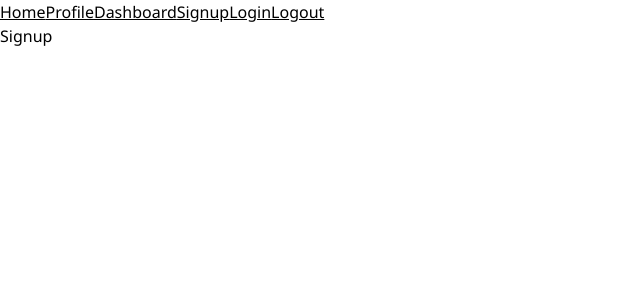
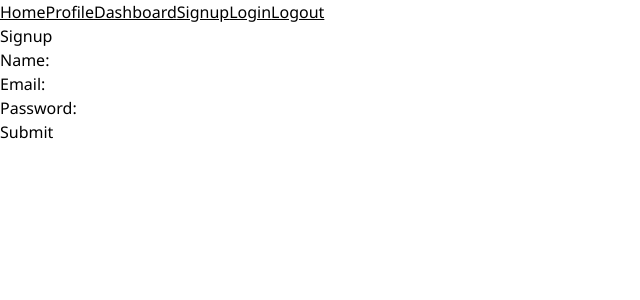
Before and after one commit to The5thAxiom/todo-app, a React (Vite) app in the folder frontend/: page /signup in a window 1280 px wide. Shown: the top 300 px of the page, without its empty margins (0-640 px from the left). Built offline with nearby package versions, Linux system fonts and the light colour scheme.

Commit message:
signup form works

```diff
--- a/frontend/src/pages/Login.tsx
+++ b/frontend/src/pages/Login.tsx
@@ -26,8 +26,6 @@ function Login() {
             data: { msg },
             status
         } = await apiCall('/api/login', 'POST', formData);
-        console.log(msg);
-        console.log(status);
         if (status === 202) {
             navigate('/profile');
         } else {
--- a/frontend/src/pages/Signup.tsx
+++ b/frontend/src/pages/Signup.tsx
@@ -1,5 +1,72 @@
+import { useState, ChangeEventHandler, FormEventHandler } from 'react';
+import useApi from '../hooks/useApi';
+import { useNavigate } from 'react-router-dom';
+
 function Signup() {
-    return <>Signup</>;
+    type SignupFormData = {
+        name: string;
+        email: string;
+        password: string;
+    };
+    const [formData, setFormData] = useState<SignupFormData>({
+        name: '',
+        email: '',
+        password: ''
+    });
+    const apiCall = useApi();
+    const navigate = useNavigate();
+
+    const inputChangeHandler: ChangeEventHandler<HTMLInputElement> = e => {
+        const value = e.target.value;
+        const name = e.target.name;
+        setFormData({ ...formData, [name]: value });
+    };
+
+    const submitForm: FormEventHandler = async e => {
+        e.preventDefault();
+        const {
+            data: { msg },
+            status
+        } = await apiCall('/api/signup', 'POST', formData);
+        if (status === 201) {
+            navigate('/login');
+        } else {
+            alert(msg);
+        }
+    };
+
+    return (
+        <>
+            <h1>Signup</h1>
+            <form onSubmit={submitForm}>
+                <div>
+                    <label htmlFor='name'>Name</label>:{' '}
+                    <input
+                        name='name'
+                        type='text'
+                        onChange={inputChangeHandler}
+                    />
+                </div>
+                <div>
+                    <label htmlFor='email'>Email</label>:{' '}
+                    <input
+                        name='email'
+                        type='email'
+                        onChange={inputChangeHandler}
+                    />
+                </div>
+                <div>
+                    <label htmlFor='password'>Password</label>:{' '}
+                    <input
+                        name='password'
+                        type='password'
+                        onChange={inputChangeHandler}
+                    />
+                </div>
+                <button type='submit'>Submit</button>
+            </form>
+        </>
+    );
 }
 
 export default Signup;
```
